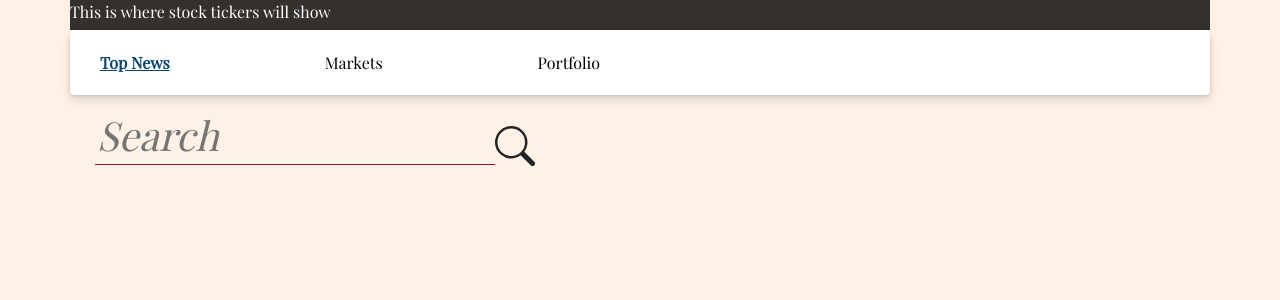
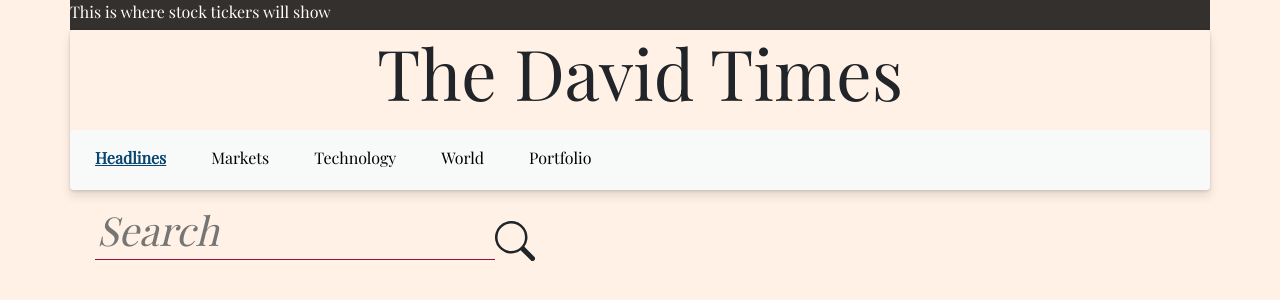
Before and after one commit to he-man-david/news-app, a React (Create React App) app: page / in a window 1280 px wide. Shown: the top 300 px of the page. Built offline with nearby package versions, Linux system fonts and the light colour scheme.

Commit message:
extrapolated routes to routeConfig

```diff
--- a/src/App.js
+++ b/src/App.js
@@ -1,16 +1,12 @@
 import React, { Component } from 'react';
-import { Container, Row, Col } from 'react-bootstrap';
+import { Container, Row } from 'react-bootstrap';
 import NavBar from './components/navbar/navbar';
-import StockButler from './components/stockButler/stockButler'
-import NewsWall from './components/newsWall/newsWall';
-import {
-    BrowserRouter as Router,
-    Switch,
-    Route,
-    Link
-} from "react-router-dom";
+import StockButler from './components/stockButler/stockButler';
+import NavRoutes from './components/routeConfigs/navRoutes';
+import { BrowserRouter as Router } from "react-router-dom";
 
 class App extends Component {
+    // TODO: do I need state here? Maybe convert in future;
     state = {  }
     render() {
         return (
@@ -18,7 +14,7 @@ class App extends Component {
                 <Router>
                     <Row><StockButler></StockButler></Row>
                     <Row><NavBar></NavBar></Row>
-                    <Row><NewsWall></NewsWall></Row>
+                    <NavRoutes></NavRoutes>
                 </Router>
             </Container>
         );
--- a/src/components/navbar/navbar.css
+++ b/src/components/navbar/navbar.css
@@ -1,5 +1,6 @@
 a {
     color: black;
+    margin-right: 45px;
 }
 
 a:hover {
@@ -15,23 +16,30 @@ a:hover {
 }
 
 .navMain {
-    background-color: white;
-    height: 65px;
+    height: 160px;
     width: 100%;
     border-radius: 4px;
-    padding-left: 30px;
     box-shadow: 0 1px 3px rgba(77,72,69,.2), 0 6px 10px rgba(77,72,69,.15);
     transform: translateY(0);
 }
 
 .linksDiv {
-    height: 55px;
-    width: 500px;
-    margin: auto;
-    float: left;
-    margin-top: 5px;
+    background-color: #F8F9F9;
+    height: 60px;
+    width: 100%;
     display: flex;
+    position: absolute;
+    bottom: 0;
+    padding-left: 25px;
     line-height: 55px;
     text-align: center;
-    justify-content: space-between;
+    border-radius: 4px;
 }
+
+#mainHeaderBrand {
+    font-size: 70px;
+    display: block;
+    margin: auto;
+    width: 700px;
+    text-align: center;
+}
--- a/src/components/navbar/navbar.jsx
+++ b/src/components/navbar/navbar.jsx
@@ -5,8 +5,10 @@ import './navbar.css';
 class NavBar extends Component {
     state = {
         navItems: [
-            { name: 'Top News', url: '/top-news', id: 'topNewsNav', selected: true },
+            { name: 'Headlines', url: '/', id: 'headlineNav', selected: true },
             { name: 'Markets', url: '/markets', id: 'marketsNav', selected: false },
+            { name: 'Technology', url: '/tech', id: 'techNewsNav', selected: false },
+            { name: 'World', url: '/world', id: 'worldNewsNav', selected: false },
             { name: 'Portfolio', url: '/portfolio', id: 'portfolio', selected: false }
         ]
     }
@@ -24,6 +26,7 @@ class NavBar extends Component {
     render() {
         return (
             <div className="navMain">
+                <h1 id="mainHeaderBrand">The David Times</h1>
                 <div className="linksDiv">
                     {this.state.navItems.map(({name, url, id, selected}) => {
                         return <Link to={url}
--- /dev/null
+++ b/src/components/newsItem/newsItem.jsx
@@ -0,0 +1,10 @@
+const NewsItem = (props) => {
+    let { name, title, desc, url, imgUrl, date } = props.newsItem;
+    return (
+        <div>
+            {title}
+        </div>
+    );
+}
+
+export default NewsItem;
--- /dev/null
+++ b/src/components/routeConfigs/navRoutes.jsx
@@ -0,0 +1,22 @@
+import React from 'react';
+import { Switch, Route } from "react-router-dom";
+import { Row } from 'react-bootstrap';
+import NewsWall from '../newsWall/newsWall';
+
+const NavRoutes = () => {
+    return (
+        <Switch>
+            <Route exact path="/">
+                <Row><NewsWall routeName="headline"></NewsWall></Row>
+            </Route>
+            <Route path="/tech">
+                <Row><NewsWall routeName="technology"></NewsWall></Row>
+            </Route>
+            <Route path="/portfolio">
+                <Row><h1>Portfolio</h1></Row>
+            </Route>
+        </Switch>
+    );
+}
+
+export default NavRoutes;
--- a/src/components/searchBar/searchBar.jsx
+++ b/src/components/searchBar/searchBar.jsx
@@ -1,21 +1,19 @@
-import React, { Component } from 'react';
 import './searchBar.css';
 import { Search } from 'react-bootstrap-icons';
 
-class SearchBar extends Component {
-    state = {  }
-    render() {
+const SearchBar = props => {
     return (
         <div id="searchBarMain">
             <input type="text"
                     id="searchBarNews"
                     name="searchBar"
-                       placeholder="Search"
-                />
-                <Search role="button" className="searchIcon" size={40}/>
+                    placeholder="Search" />
+            <Search role="button"
+                    onClick={() => props.handleSearch('searchBarNews')}
+                    className="searchIcon"
+                    size={40} />
         </div>
     );
 }
-}
 
 export default SearchBar;
```
Lines whose indentation alone changed are shown as unchanged.
